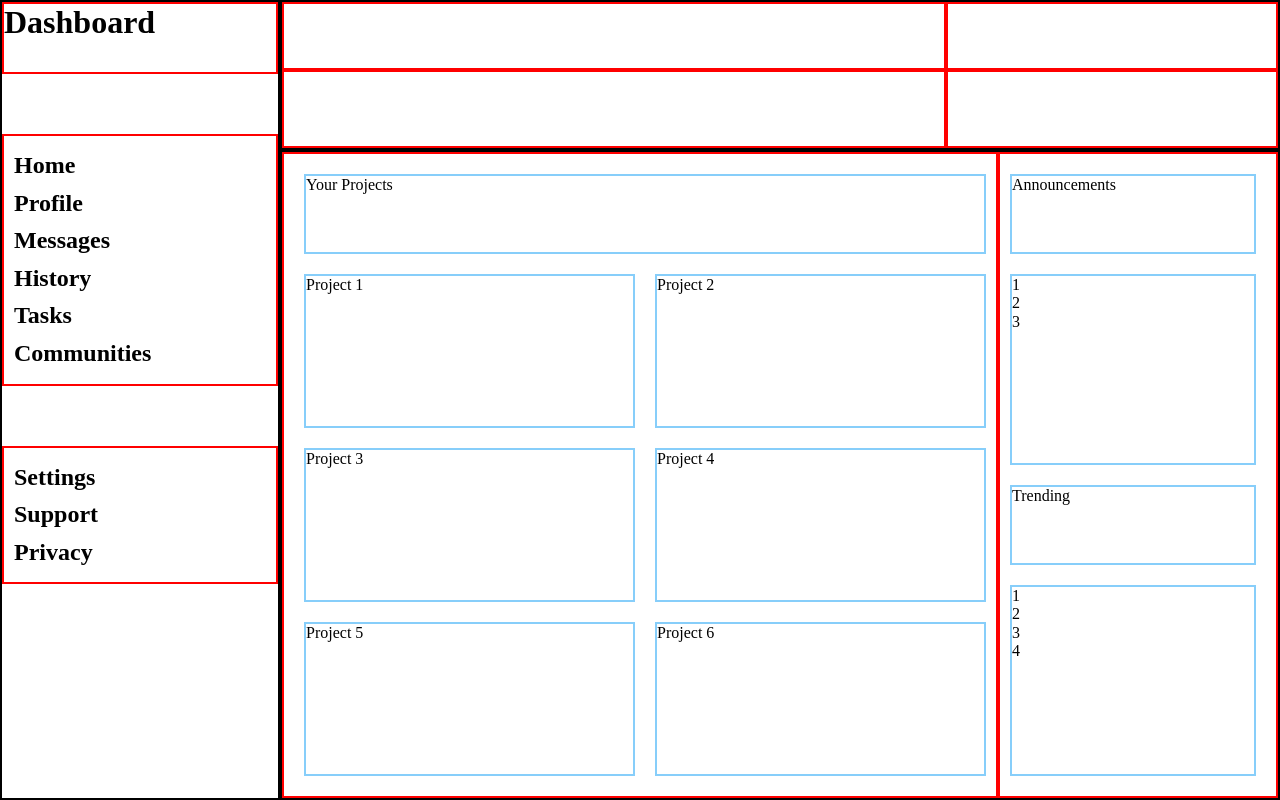
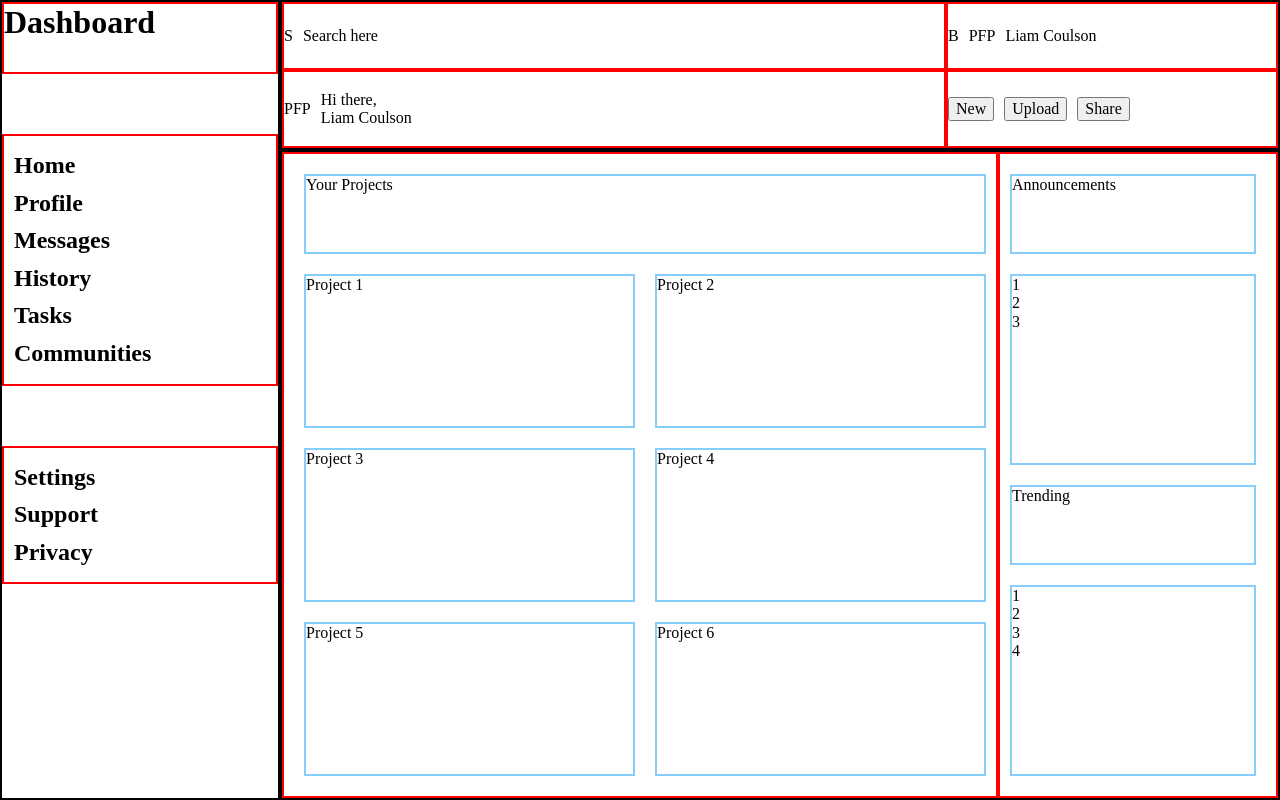
Before and after one commit to Liam-Coulson/odin-admin-dashboard, a plain HTML site: page index.html in a window 1280 px wide. Drawn offline with Linux system fonts and the light colour scheme.

Commit message:
Add html elms and flex display to header

```diff
--- a/index.html
+++ b/index.html
@@ -9,7 +9,7 @@
 <body>
   <div class="container">
     <div class="sidebar">
-      <div class="icon">Dashboard</div>
+      <div class="dashboard">Dashboard</div>
       <div class="options1">
         <ul>
           <li>Home</li>
@@ -30,10 +30,27 @@
     </div>
 
     <div class="header">
-      <div class="search"></div>
-      <div class="notifications"></div>
-      <div class="name"></div>
-      <div class="file-buttons"></div>
+      <div class="search">
+        <div class="icon">S</div>
+        <div class="search-bar">Search here</div>
+      </div>
+      <div class="notifications">
+        <div class="icon">B</div>
+        <div class="pfp">PFP</div>
+        <div>Liam Coulson</div>
+      </div>
+      <div class="name">
+        <div class="pfp">PFP</div>
+        <div class="welcome-text">
+          <div>Hi there,</div>
+          <div>Liam Coulson</div>
+        </div>
+      </div>
+      <div class="file-buttons">
+        <button class="btn">New</button>
+        <button class="btn">Upload</button>
+        <button class="btn">Share</button>
+      </div>
     </div>
 
     <div class="main">
--- a/styles.css
+++ b/styles.css
@@ -377,7 +377,7 @@ template {
   gap: 60px;
 }
 
-.icon {
+.dashboard {
   height: var(--header-first-row);
   font-size: 32px;
   font-weight: bold;
@@ -400,6 +400,13 @@ ul {
   grid-template-columns: 2fr 1fr;
   grid-template-rows: var(--header-first-row) 1fr;
 }
+
+.header > * {
+  display: flex;
+  align-items: center;
+  gap: 10px;
+}
+
 .sidebar > *, .header > *, .main > * {
   border: solid red 2px;
 }
```
